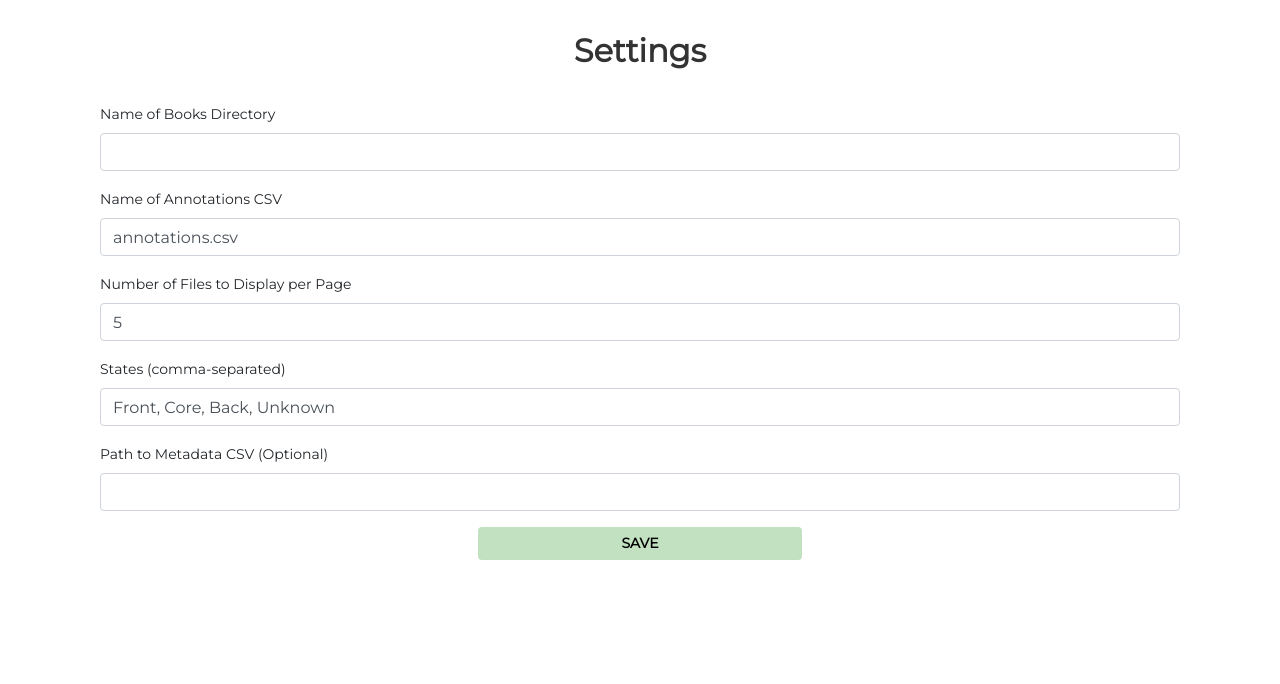
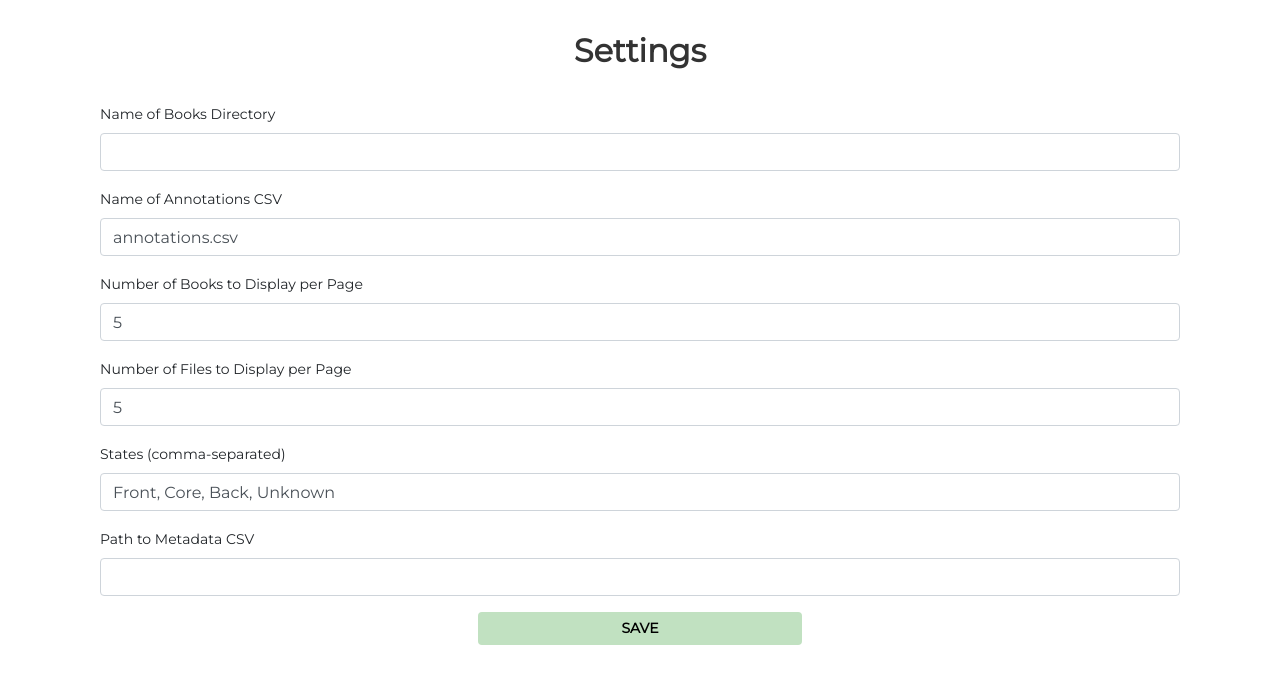
Before and after one commit to tandebnath/annotation-tool, a Flask app: page /settings in a window 1280 px wide. Shown: the top 684 px of the page. Run offline with Flask 3, Linux system fonts and the light colour scheme; some libraries are stand-ins or nearby versions.

Commit message:
Handled metadata load delay

```diff
--- a/app.py
+++ b/app.py
@@ -9,27 +9,60 @@ app = Flask(__name__)
 SETTINGS_FILE = "settings.json"
 
 # Set up logging
-logging.basicConfig(level=logging.DEBUG, format='%(asctime)s - %(levelname)s - %(message)s')
+logging.basicConfig(
+    level=logging.DEBUG, format="%(asctime)s - %(levelname)s - %(message)s"
+)
+
 
 # Load settings
 def load_settings():
-    if os.path.exists(SETTINGS_FILE):
-        with open(SETTINGS_FILE, "r") as f:
-            return json.load(f)
-    return {
+    default_settings = {
         "books_dir": "",
         "annotations_csv": "annotations.csv",
+        "books_per_page": 5,
         "files_per_page": 5,
         "states": "Front, Core, Back, Unknown",
         "metadata_csv": "",
     }
+
+    if os.path.exists(SETTINGS_FILE):
+        with open(SETTINGS_FILE, "r") as f:
+            loaded_settings = json.load(f)
+            for key in default_settings:
+                if key not in loaded_settings:
+                    loaded_settings[key] = default_settings[key]
+            return loaded_settings
+
+    return default_settings
+
 
 # Save settings
 def save_settings(settings):
     with open(SETTINGS_FILE, "w") as f:
         json.dump(settings, f)
 
+
 settings = load_settings()
+
+# Check if required settings are present
+required_keys = [
+    "books_dir",
+    "annotations_csv",
+    "books_per_page",
+    "files_per_page",
+    "states",
+]
+
+
+@app.before_request
+def check_settings():
+    if (
+        not all(settings.get(key) for key in required_keys)
+        and request.endpoint != "configure"
+        and not request.path.startswith("/static/")
+    ):
+        return redirect(url_for("configure"))
+
 
 # Load existing annotations
 if os.path.exists(settings["annotations_csv"]):
@@ -37,48 +70,60 @@ if os.path.exists(settings["annotations_csv"]):
 else:
     annotations_df = pd.DataFrame(columns=["ID", "Page", "State"])
 
+
 # Save annotations
 def save_annotations():
     annotations_df.to_csv(settings["annotations_csv"], index=False)
 
+
 # Load metadata if provided
 metadata_df = pd.DataFrame()
-if settings.get("metadata_csv"):
-    metadata_csv_path = settings["metadata_csv"]
-    logging.debug(f"Trying to read metadata from {metadata_csv_path}")
-    if os.path.exists(metadata_csv_path):
-        try:
-            metadata_df = pd.read_csv(metadata_csv_path)
-            logging.info(f"Metadata successfully loaded from {metadata_csv_path}")
-        except Exception as e:
-            logging.error(f"Error reading metadata CSV: {e}")
-    else:
-        logging.warning(f"Metadata CSV not found at {metadata_csv_path}")
+
+
+def load_metadata():
+    global metadata_df
+    metadata_df = pd.DataFrame()
+    metadata_csv_path = settings.get("metadata_csv")
+    if metadata_csv_path:
+        logging.debug(f"Trying to read metadata from {metadata_csv_path}")
+        if os.path.exists(metadata_csv_path):
+            try:
+                metadata_df = pd.read_csv(metadata_csv_path)
+                logging.info(f"Metadata successfully loaded from {metadata_csv_path}")
+            except Exception as e:
+                logging.error(f"Error reading metadata CSV: {e}")
+        else:
+            logging.warning(f"Metadata CSV not found at {metadata_csv_path}")
+
 
 @app.context_processor
 def utility_processor():
     return dict(all=all, settings=settings, int=int, max=max, min=min)
+
 
 @app.route("/settings", methods=["GET", "POST"])
 def configure():
     if request.method == "POST":
         settings["books_dir"] = request.form["books_dir"]
         settings["annotations_csv"] = request.form["annotations_csv"]
+        settings["books_per_page"] = int(request.form["books_per_page"])
         settings["files_per_page"] = int(request.form["files_per_page"])
         settings["states"] = request.form["states"]
         settings["metadata_csv"] = request.form["metadata_csv"]
         save_settings(settings)
+        load_metadata()  # Load metadata after saving settings
         return redirect(url_for("index"))
 
     return render_template("settings.html", settings=settings)
 
+
 @app.route("/")
 def index():
-    if not all(settings.values()):
+    if not all(settings.get(key) for key in required_keys):
         return redirect(url_for("configure"))
 
     books = os.listdir(settings["books_dir"])
-    books_per_page = settings["files_per_page"]  # Number of books per page
+    books_per_page = settings["books_per_page"]  # Number of books per page
     page = request.args.get("page", 1, type=int)
     start_index = (page - 1) * books_per_page
     end_index = start_index + books_per_page
@@ -96,9 +141,13 @@ def index():
 
         # Get metadata if available
         metadata = None
-        if not metadata_df.empty and "htid" in metadata_df.columns:
-            metadata = metadata_df[metadata_df["htid"] == book]
-            if not metadata.empty:
+        if not metadata_df.empty:
+            if "htid" in metadata_df.columns:
+                metadata = metadata_df[metadata_df["htid"] == book]
+            elif "htid_old" in metadata_df.columns:
+                metadata = metadata_df[metadata_df["htid_old"] == book]
+
+            if metadata is not None and not metadata.empty:
                 book_metadata[book] = {
                     "title": metadata["title"].values[0][:10],
                     "author": metadata["author"].values[0],
@@ -117,6 +166,7 @@ def index():
         page=page,
         total_pages=total_pages,
     )
+
 
 @app.route("/book/<book_id>", methods=["GET", "POST"])
 def book(book_id):
@@ -171,13 +221,27 @@ def book(book_id):
 
     # Get metadata if available
     metadata = None
-    if not metadata_df.empty and "htid" in metadata_df.columns:
-        book_metadata = metadata_df[metadata_df["htid"] == book_id]
-        if not book_metadata.empty:
+    if not metadata_df.empty:
+        book_metadata = None
+        if "htid" in metadata_df.columns:
+            book_metadata = metadata_df[metadata_df["htid"] == book_id]
+        elif "htid_old" in metadata_df.columns:
+            book_metadata = metadata_df[metadata_df["htid_old"] == book_id]
+
+        if book_metadata is not None and not book_metadata.empty:
+            rights_date = book_metadata["rights_date_used"].values[0]
+            if pd.isna(rights_date):
+                rights_date = ""
+            else:
+                rights_date = (
+                    str(int(rights_date))
+                    if rights_date.is_integer()
+                    else str(rights_date)
+                )
             metadata = {
                 "title": book_metadata["title"].values[0],
                 "author": book_metadata["author"].values[0],
-                "rights_date_used": book_metadata["rights_date_used"].values[0],
+                "rights_date_used": rights_date,
             }
 
     annotated_pages = annotations_df[annotations_df["ID"] == book_id].shape[0]
@@ -197,9 +261,11 @@ def book(book_id):
         page=page,
     )
 
+
 @app.route("/annotations", methods=["GET"])
 def get_annotations():
     return annotations_df.to_csv(index=False)
 
+
 if __name__ == "__main__":
     app.run(debug=True)
--- a/templates/settings.html
+++ b/templates/settings.html
@@ -58,6 +58,18 @@
       />
     </div>
     <div class="form-group">
+      <label for="books_per_page" class="form-label"
+        >Number of Books to Display per Page</label
+      >
+      <input
+        type="number"
+        class="form-control"
+        id="books_per_page"
+        name="books_per_page"
+        value="{{ settings['books_per_page'] }}"
+      />
+    </div>
+    <div class="form-group">
       <label for="files_per_page" class="form-label"
         >Number of Files to Display per Page</label
       >
@@ -80,9 +92,7 @@
       />
     </div>
     <div class="form-group">
-      <label for="metadata_csv" class="form-label"
-        >Path to Metadata CSV (Optional)</label
-      >
+      <label for="metadata_csv" class="form-label">Path to Metadata CSV</label>
       <input
         type="text"
         class="form-control"
```
